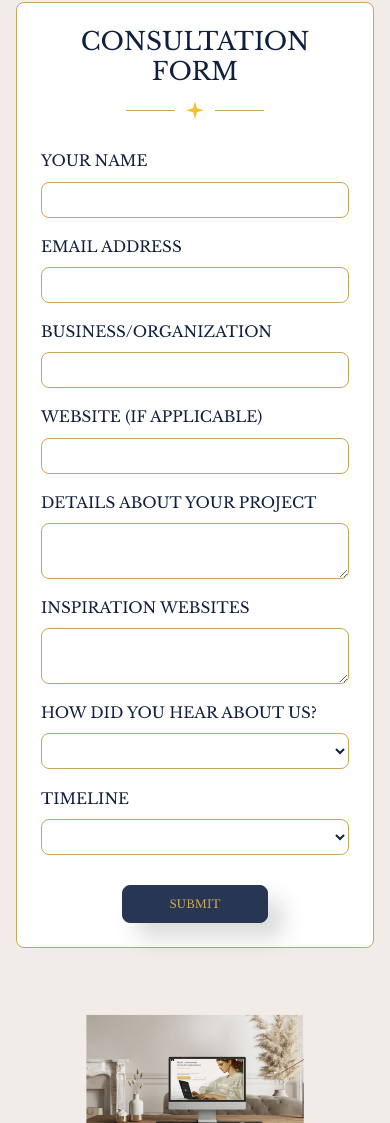
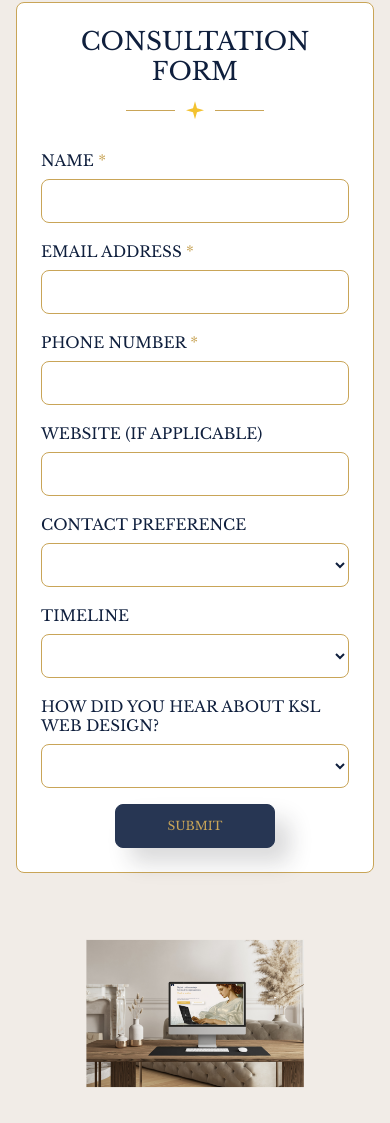
Before and after one commit to kellyisasinger17/KSL-Web-Design, a website with bundled scripts: page contact.html in a window 390 px wide. Shown: the part 686-1809 px from the top of the page. Built offline with nearby package versions, Linux system fonts and the light colour scheme; a web font is replaced by a local one.

Commit message:
Updated contact form contents and responsiveness

```diff
--- a/contact.html
+++ b/contact.html
@@ -260,7 +260,7 @@
 
     .form-shell {
       width: 100%;
-      padding: 1.85rem clamp(1.5rem, 7vw, 8rem) 1.35rem;
+      padding: 2rem clamp(1.5rem, 4vw, 3.5rem) 2.25rem;
       border: 1px solid var(--ksl-accent);
       border-radius: 8px;
       background: #fff;
@@ -282,18 +282,18 @@
 
     .contact-form {
       display: grid;
-      gap: 1.3rem;
+      gap: 0;
     }
 
     .form-grid {
       display: grid;
       grid-template-columns: repeat(2, minmax(0, 1fr));
-      gap: 1.8rem clamp(1.25rem, 3.5vw, 4.6rem);
+      gap: 1.5rem clamp(1.25rem, 2.5vw, 2.5rem);
     }
 
     .form-field {
       display: grid;
-      gap: 0.7rem;
+      gap: 0.55rem;
     }
 
     .form-field-full {
@@ -305,6 +305,11 @@
       font-size: 0.95rem;
       line-height: 1.25;
       text-transform: uppercase;
+    }
+
+    label .req {
+      color: var(--ksl-accent);
+      font-style: normal;
     }
 
     input,
@@ -322,18 +327,14 @@
 
     input,
     select {
-      min-height: 36px;
-      padding: 0.25rem 0.6rem;
+      min-height: 44px;
+      padding: 0.55rem 0.75rem;
     }
 
     textarea {
-      min-height: 55px;
-      padding: 0.45rem;
+      min-height: 88px;
+      padding: 0.6rem 0.75rem;
       resize: vertical;
-    }
-
-    .textarea-short {
-      min-height: 55px;
     }
 
     input:focus,
@@ -346,19 +347,21 @@
     .form-submit {
       display: flex;
       justify-content: center;
-      margin-top: 0.6rem;
+      margin-top: 1rem;
     }
 
     .form-submit button {
-      min-width: 146px;
-      min-height: 38px;
+      min-width: 160px;
+      min-height: 44px;
+      padding: 0 2rem;
       border: 1px solid #273653;
       border-radius: 8px;
       color: var(--ksl-accent);
       background: #273653;
       box-shadow: 15px 15px 22px rgba(35, 38, 43, 0.17);
-      font-size: 0.7rem;
+      font-size: 0.75rem;
       text-transform: uppercase;
+      cursor: pointer;
     }
 
     .form-submit button:hover,
@@ -684,48 +687,51 @@
             <div class="gold-star-divider" aria-hidden="true"><span></span></div>
             <form class="contact-form" action="https://formspree.io/f/mlgybnjl" method="POST">
               <input type="hidden" name="_subject" value="New KSL Web Design consultation request">
+              <input type="hidden" name="_next" value="thanks.html">
               <div class="form-grid">
                 <div class="form-field">
-                  <label for="name">Your Name</label>
+                  <label for="name">Name <span class="req" aria-hidden="true">*</span></label>
                   <input id="name" name="name" type="text" required autocomplete="name">
                 </div>
                 <div class="form-field">
-                  <label for="email">Email Address</label>
+                  <label for="email">Email Address <span class="req" aria-hidden="true">*</span></label>
                   <input id="email" name="email" type="email" required autocomplete="email">
                 </div>
                 <div class="form-field">
-                  <label for="organization">Business/Organization</label>
-                  <input id="organization" name="organization" type="text" autocomplete="organization">
+                  <label for="phone">Phone Number <span class="req" aria-hidden="true">*</span></label>
+                  <input id="phone" name="phone" type="tel" required autocomplete="tel">
                 </div>
                 <div class="form-field">
-                  <label for="website">Website (If Applicable)</label>
+                  <label for="website">Website (if applicable)</label>
                   <input id="website" name="website" type="url" autocomplete="url">
                 </div>
-                <div class="form-field form-field-full">
-                  <label for="message">Details About Your Project</label>
-                  <textarea class="textarea-short" id="message" name="message" required></textarea>
+                <div class="form-field">
+                  <label for="contact-preference">Contact Preference</label>
+                  <select id="contact-preference" name="contact_preference">
+                    <option value="" selected disabled></option>
+                    <option value="Email">Email</option>
+                    <option value="Phone">Phone</option>
+                    <option value="No Preference">No Preference</option>
+                  </select>
+                </div>
+                <div class="form-field">
+                  <label for="timeline">Timeline</label>
+                  <select id="timeline" name="timeline">
+                    <option value="" selected disabled></option>
+                    <option value="ASAP (1 week)">ASAP (1 week)</option>
+                    <option value="Flexible (2-4 weeks)">Flexible (2-4 weeks)</option>
+                    <option value="Still Exploring">Still Exploring</option>
+                  </select>
                 </div>
                 <div class="form-field form-field-full">
-                  <label for="inspiration">Inspiration Websites</label>
-                  <textarea class="textarea-short" id="inspiration" name="inspiration_websites"></textarea>
-                </div>
-                <div class="form-field">
-                  <label for="referral">How Did You Hear About Us?</label>
+                  <label for="referral">How did you hear about KSL Web Design?</label>
                   <select id="referral" name="referral_source">
                     <option value="" selected disabled></option>
                     <option value="Google Search">Google Search</option>
                     <option value="Social Media">Social Media</option>
                     <option value="Friend Recommendation">Friend Recommendation</option>
+                    <option value="Flyer">Flyer</option>
                     <option value="Other">Other</option>
-                  </select>
-                </div>
-                <div class="form-field">
-                  <label for="timeline">Timeline</label>
-                  <select id="timeline" name="timeline" required>
-                    <option value="" selected disabled></option>
-                    <option value="ASAP (1 week)">ASAP (1 week)</option>
-                    <option value="Flexible (2-4 weeks)">Flexible (2-4 weeks)</option>
-                    <option value="Still Exploring">Still Exploring</option>
                   </select>
                 </div>
               </div>
```
